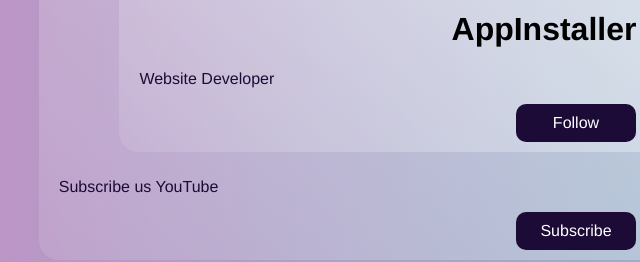
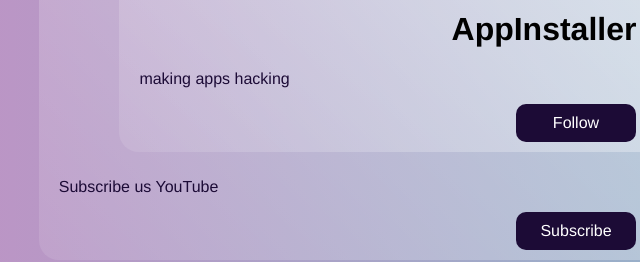
Before and after one commit to asdfgbvcxz43/Store, a plain HTML site: page index.html in a window 1280 px wide. Shown: the part 408-670 px from the top of the page, 64-704 px from the left. Drawn offline with Linux system fonts and the light colour scheme; a web font is replaced by a local one.

Commit message:
Update index.html

```diff
--- a/index.html
+++ b/index.html
@@ -26,7 +26,7 @@
 <div class="card-devs">
 <img src="https://icons.appinstallerios.com/AppInstalleriOSIconCircle.png">
 <h1>AppInstaller iOS</h1>
-<p>Website Developer</p>
+<p>making apps hacking</p>
 <a href="https://twitter.com/AppInstalleriOS">Follow</a>
 </div>
 <p>Subscribe us YouTube</p>
```
